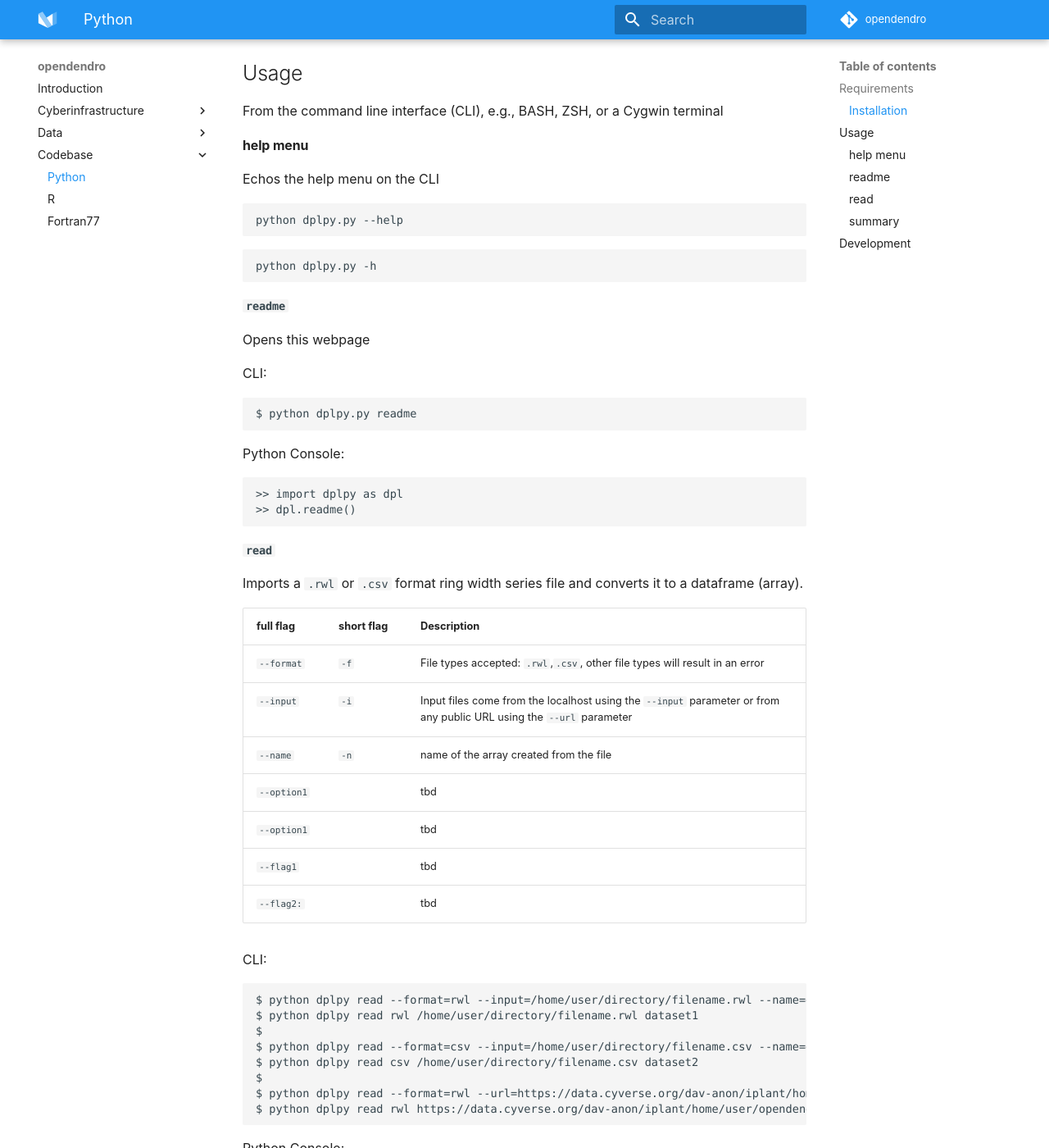
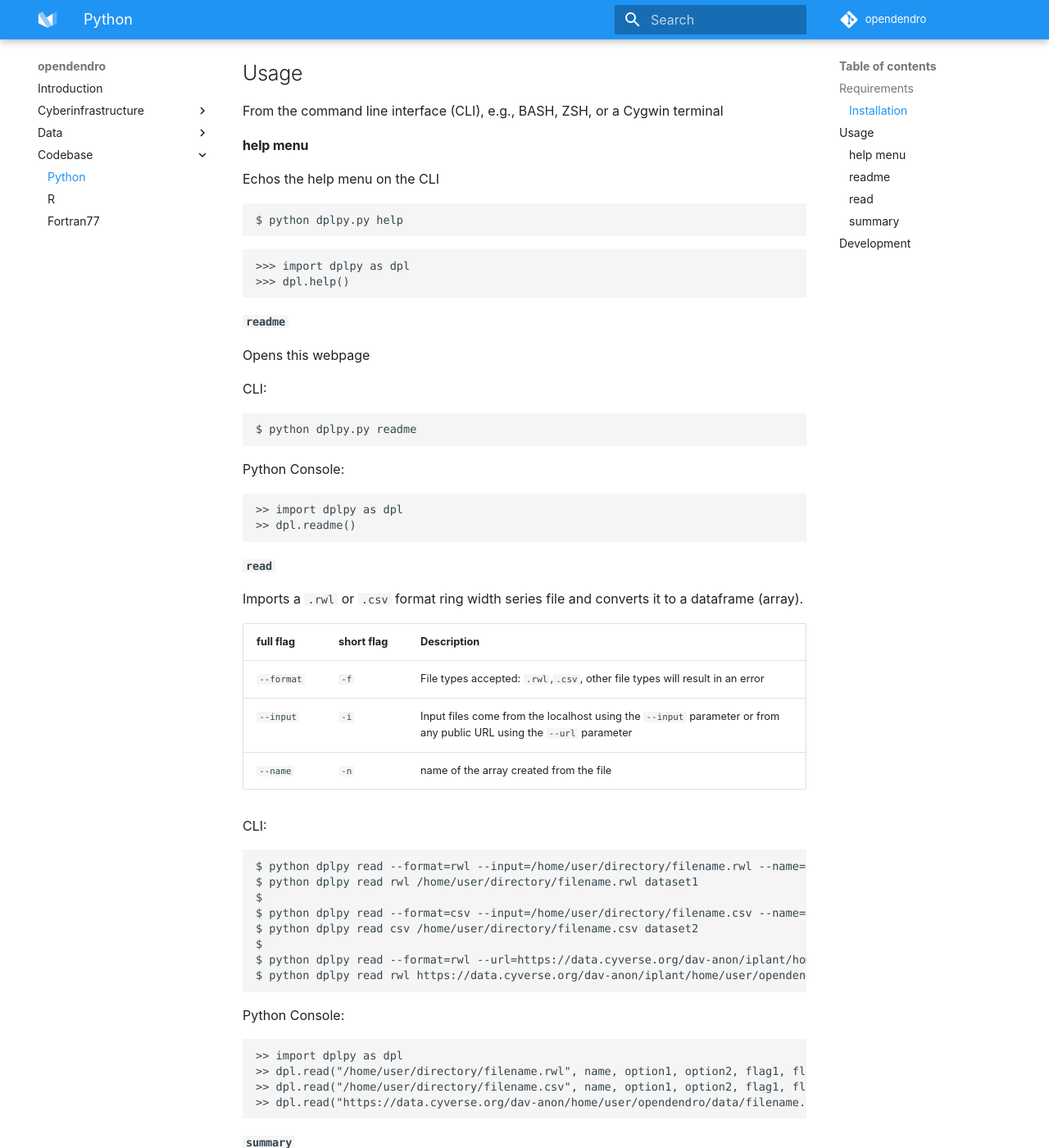
Before and after one commit to OpenDendro/opendendro, an MkDocs documentation site: the page built from docs/python.md, in a window 1280 px wide and 1400 px high, scrolled down 614 px. Shown: the whole window at 82% size. Built offline with MkDocs 1.6.1 and Material for MkDocs 9.7.7, drawn with Linux system fonts in a browser that asks for light colours; some web fonts are replaced; comment, search, counter and statistics services are not loaded.

Commit message:
Update python.md

````diff
--- a/docs/python.md
+++ b/docs/python.md
@@ -31,11 +31,12 @@ From the command line interface (CLI), e.g., BASH, ZSH, or a Cygwin terminal
 Echos the help menu on the CLI
 
 ```
-python dplpy.py --help
+$ python dplpy.py help
 ```
 
 ```
-python dplpy.py -h
+>>> import dplpy as dpl
+>>> dpl.help()
 ```
 
 #### `readme`
@@ -64,10 +65,7 @@ Imports a `.rwl` or `.csv` format ring width series file and converts it to a da
 |`--format` | `-f` | File types accepted: `.rwl`,`.csv`, other file types will result in an error |
 |`--input` | `-i` | Input files come from the localhost using the `--input` parameter or from any public URL using the `--url` parameter |
 |`--name` | `-n` | name of the array created from the file |
-|`--option1` | | tbd |
-|`--option1` | | tbd |
-|`--flag1` | | tbd |
-|`--flag2:` | | tbd |
+
 
 CLI:
 
````
